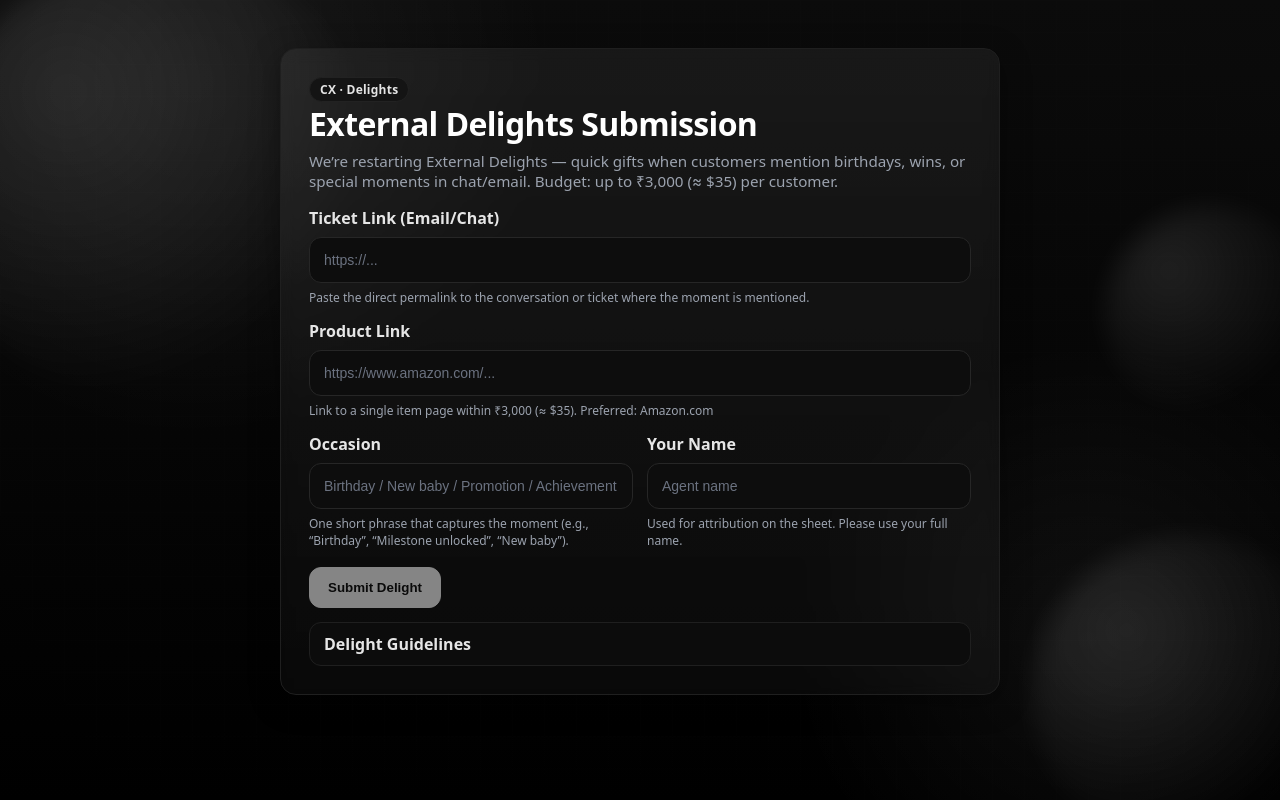
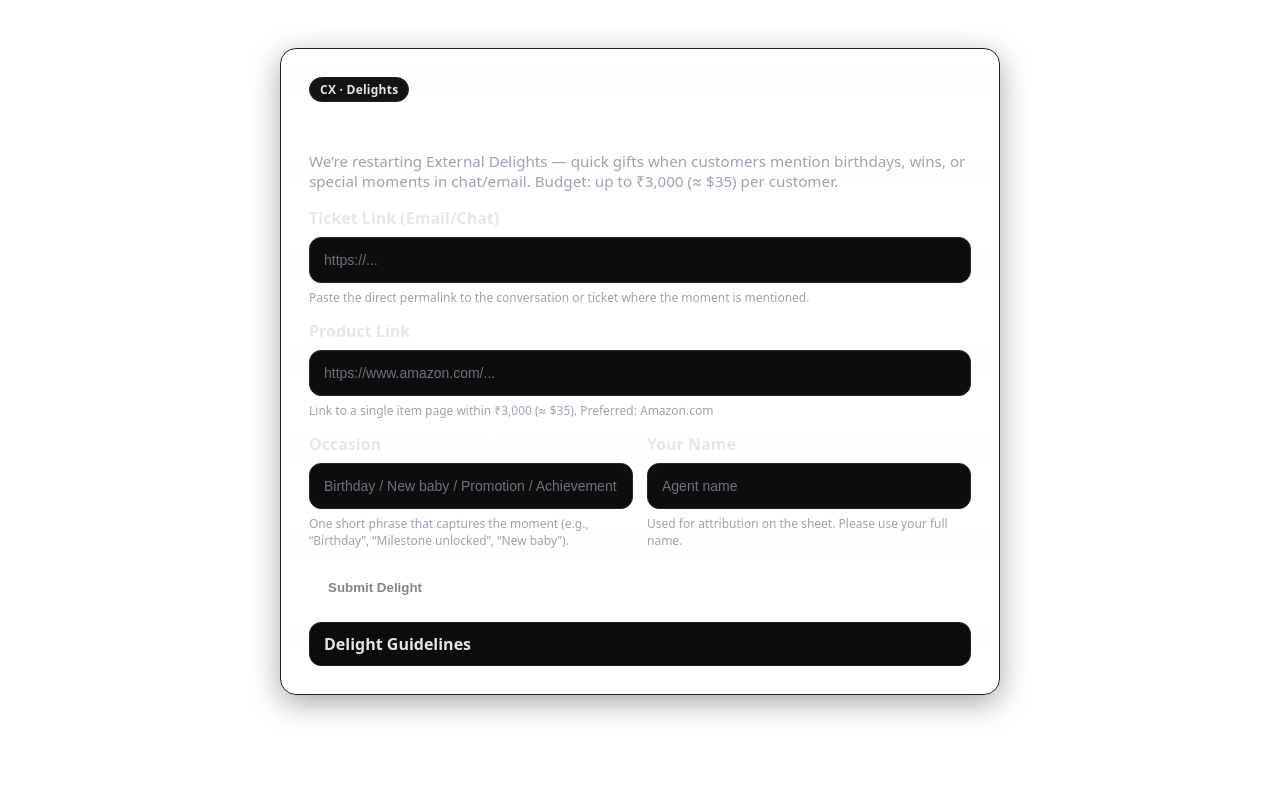
Before and after one commit to ayushmokal/cx-delights, a Next.js app: page / in a window 1280 px wide. Built offline with nearby package versions, Linux system fonts and the light colour scheme.

Commit message:
style: force pure white page background; disable dark bg layer and orbs

```diff
--- a/app/globals.css
+++ b/app/globals.css
@@ -22,21 +22,10 @@ body{
 /* Subtle animated background */
 .bg{
   position:fixed; inset:0; pointer-events:none; overflow:hidden;
-  background: radial-gradient(600px 600px at 15% 10%, rgba(255,255,255,0.06), transparent 60%),
-              radial-gradient(500px 500px at 85% 80%, rgba(255,255,255,0.05), transparent 60%),
-              linear-gradient(180deg, #0b0b0b 0%, #000 100%);
+  background:#fff; /* force plain white background */
 }
-.bg::after{
-  content:""; position:absolute; inset:0; opacity:0.25; mix-blend-mode:overlay;
-  background-image: linear-gradient(rgba(255,255,255,0.05) 1px, transparent 1px),
-                    linear-gradient(90deg, rgba(255,255,255,0.05) 1px, transparent 1px);
-  background-size: 32px 32px;
-  mask-image: radial-gradient(circle at 50% 50%, black 60%, transparent 100%);
-}
-.orb{position:absolute; border-radius:999px; filter:blur(12px); opacity:0.25;
-  background: radial-gradient(circle at 30% 30%, rgba(255,255,255,0.4), rgba(255,255,255,0.06) 60%, transparent 70%);
-  animation: float 14s ease-in-out infinite;
-}
+.bg::after{ content:none; }
+.orb{ display:none; }
 .orb.small{width:220px; height:220px;}
 .orb.medium{width:320px; height:320px;}
 .orb.large{width:460px; height:460px;}
```
